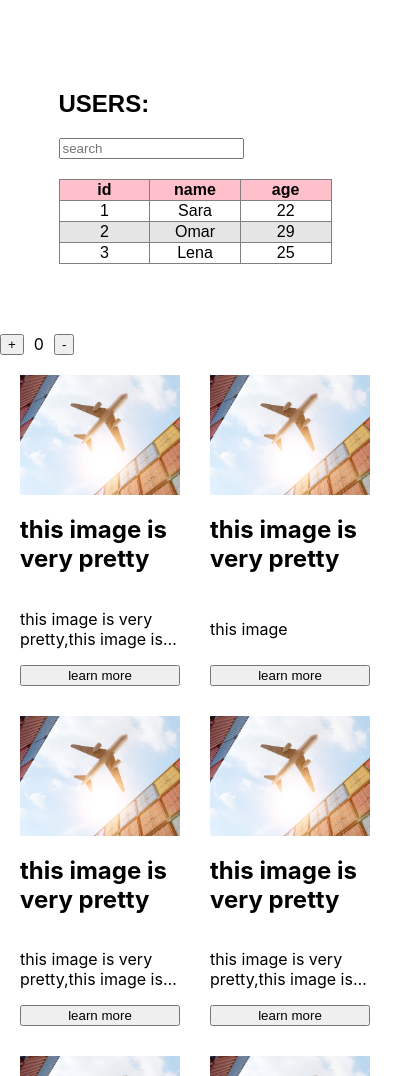
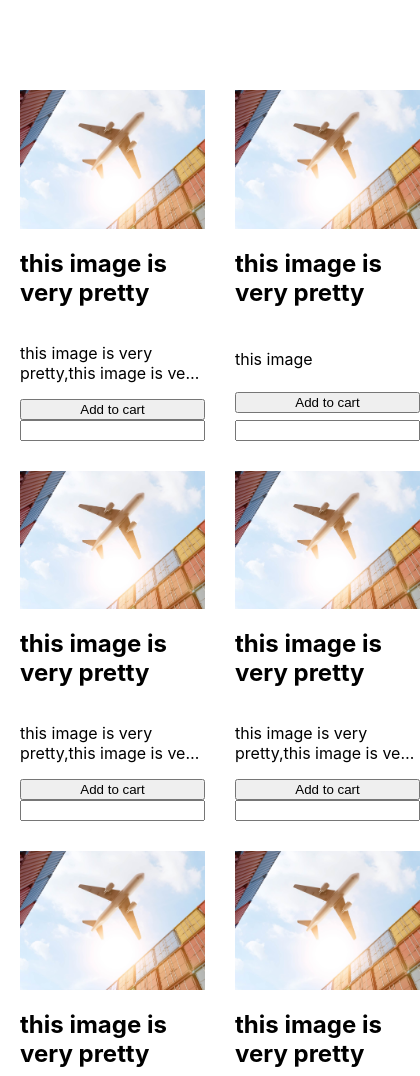
Before and after one commit to ileenshaar/harri-task-training, a React (Create React App) app: page / in a window 390 px wide. Shown: the part 430-1506 px from the top of the page, 420 px wide, since content can reach past the window. Built offline with nearby package versions, Linux system fonts and the light colour scheme; no server answers.

Commit message:
task8 shopping card almost finished

```diff
--- a/package.json
+++ b/package.json
@@ -9,6 +9,7 @@
     "@testing-library/user-event": "^13.5.0",
     "react": "^19.2.0",
     "react-dom": "^19.2.0",
+    "react-router-dom": "^7.9.6",
     "react-scripts": "5.0.1",
     "web-vitals": "^2.1.4"
   },
--- a/src/App.js
+++ b/src/App.js
@@ -8,19 +8,23 @@ import Modal from "./components/Modal/Modal";
 import ApiFetch from "./components/ApiFetch/ApiFetch";
 import FetchUsers from "./components/FetchUsers/FetchUsers";
 import FormValidation from "./components/FormValidation/FormValidation";
+import ShoppingCard from "./components/ShoppingCard/ShoppingCard";
+import { BrowserRouter as Router, Routes, Route } from "react-router-dom";
+import Card from "./components/FormValidation/Card";
+import { CartProvider } from "./components/context";
 
 function App() {
   return (
-    <div className="App">
-      <ToDoList />
-      <TableList />
-      <Counter />
-      <CardsGrid />
-      <HorizontalScroll />
-      <Modal />
-      <FetchUsers />
-      <FormValidation />
-    </div>
+    <CartProvider>
+      <Router>
+        {/* ToDoList ALWAYS visible */}
+        <ToDoList />
+        <Routes>
+          <Route path="/" element={<ShoppingCard />} />
+          <Route path="/cart" element={<Card />} />
+        </Routes>
+      </Router>
+    </CartProvider>
   );
 }
 
--- a/src/components/CardsGrid/CardsInfo.js
+++ b/src/components/CardsGrid/CardsInfo.js
@@ -2,77 +2,90 @@ import air from "../../images/airFreight2.jpg";
 
 const CardsInfo = [
   {
+    id: 1,
     image: air,
     title: "this image is very pretty",
     description:
       "this image is very pretty,this image is very pretty,this image is very pretty,this image is very pretty,this image is very pretty,this image is very pretty,this image is very pretty,this image is very prettythis image is very pretty,this image is very pretty,this image is very pretty,this image is very pretty",
   },
   {
+    id: 2,
     image: air,
     title: "this image is very pretty",
     description: "this image ",
   },
   {
+    id: 3,
     image: air,
     title: "this image is very pretty",
     description:
       "this image is very pretty,this image is very pretty,this image is very pretty,this image is very pretty",
   },
   {
+    id: 4,
     image: air,
     title: "this image is very pretty",
     description:
       "this image is very pretty,this image is very pretty,this image is very pretty,this image is very pretty",
   },
   {
+    id: 5,
     image: air,
     title: "this image is very pretty",
     description:
       "this image is very pretty,this image is very pretty,this image is very pretty,this image is very pretty",
   },
   {
+    id: 6,
     image: air,
     title: "this image is very pretty",
     description:
       "this image is very pretty,this image is very pretty,this image is very pretty,this image is very pretty",
   },
   {
+    id: 7,
     image: air,
     title: "this image is very pretty",
     description:
       "this image is very pretty,this image is very pretty,this image is very pretty,this image is very pretty",
   },
   {
+    id: 8,
     image: air,
     title: "this image is very pretty",
     description:
       "this image is very pretty,this image is very pretty,this image is very pretty,this image is very pretty",
   },
   {
+    id: 9,
     image: air,
     title: "this image is very pretty",
     description:
       "this image is very pretty,this image is very pretty,this image is very pretty,this image is very pretty",
   },
   {
+    id: 10,
     image: air,
     title: "this image is very pretty",
     description:
       "this image is very pretty,this image is very pretty,this image is very pretty,this image is very pretty",
   },
   {
+    id: 11,
     image: air,
     title: "this image is very pretty",
     description:
       "this image is very pretty,this image is very pretty,this image is very pretty,this image is very pretty",
   },
   {
+    id: 12,
     image: air,
     title: "this image is very pretty",
     description:
       "this image is very pretty,this image is very pretty,this image is very pretty,this image is very pretty",
   },
   {
+    id: 13,
     image: air,
     title: "this image is very pretty",
     description:
--- /dev/null
+++ b/src/components/FormValidation/Card.jsx
@@ -0,0 +1,52 @@
+import { useContext, useEffect, useState } from "react";
+import { cartContext } from "../context";
+import CardsInfo from "../CardsGrid/CardsInfo";
+
+function Card() {
+  const { cartItems, setCartItems } = useContext(cartContext);
+
+  let [cart, setCart] = useState([]);
+  useEffect(() => {
+    const fullCart = CardsInfo.filter((info) =>
+      cartItems.some((item) => item.id === info.id)
+    ).map((info) => {
+      const cartItem = cartItems.find((item) => item.id === info.id);
+      return { ...info, quantity: cartItem.quantity };
+    });
+
+    setCart(fullCart);
+  }, [cartItems]);
+
+  function updateQuantity(id, newQty) {
+    setCartItems((prev) =>
+      prev.map((item) =>
+        item.id === id ? { ...item, quantity: Number(newQty) } : item
+      )
+    );
+  }
+
+  console.log(cartItems);
+  return (
+    <div className="cardsGrid">
+      {cart.map((card) => (
+        <div className="card" key={card.id}>
+          <img src={card.image} alt="card" />
+          <div className="info">
+            <h2>{card.title}</h2>
+            <p>{card.description}</p>
+
+            <button>Add to cart</button>
+
+            <input
+              type="number"
+              value={card.quantity}
+              onChange={(e) => updateQuantity(card.id, e.target.value)}
+            />
+          </div>
+        </div>
+      ))}
+    </div>
+  );
+}
+
+export default Card;
--- /dev/null
+++ b/src/components/ShoppingCard/ShoppingCard.css
@@ -0,0 +1,47 @@
+.cardsGrid {
+  padding: 20px;
+  display: grid;
+  grid-template-columns: repeat(4, 1fr);
+  grid-gap: 30px;
+}
+
+.cardsGrid img {
+  width: 100%;
+  aspect-ratio: 4 / 3; /* aspect-ratio هي خاصية CSS حديثة وقوية جداً. بدلاً من الاعتماد على ارتفاع الأب، فإنها تعتمد على عرض العنصر نفسه، وهو دائماً محدد بفضل الـ width: 100% الخاص بكِ.
+عندما تحددين aspect-ratio: 4 / 3; (أي 4 وحدات عرض مقابل 3 وحدات ارتفاع)*/
+  object-fit: cover;
+}
+
+.info {
+  display: flex;
+  flex-direction: column;
+  justify-content: space-between;
+  flex: 1;
+}
+
+.cardsGrid p {
+  overflow: hidden;
+  display: -webkit-box;
+  -webkit-line-clamp: 2;
+  -webkit-box-orient: vertical;
+}
+.card {
+  display: flex;
+  flex-direction: column;
+}
+
+.card button {
+  max-width: 200px;
+}
+
+@media screen and (max-width: 768px) {
+  .cardsGrid {
+    grid-template-columns: repeat(2, 1fr);
+  }
+}
+
+@media screen and (max-width: 320px) {
+  .cardsGrid {
+    grid-template-columns: repeat(1, 1fr);
+  }
+}
--- /dev/null
+++ b/src/components/ShoppingCard/ShoppingCard.jsx
@@ -0,0 +1,58 @@
+import { useContext, useState } from "react";
+import CardsInfo from "../CardsGrid/CardsInfo";
+import "./ShoppingCard.css";
+import { Link } from "react-router-dom";
+import { cartContext } from "../context";
+
+function ShoppingCard() {
+  const [quantities, setQuantities] = useState({});
+  const { cartItems, setCartItems } = useContext(cartContext);
+  console.log(cartItems);
+  function addToCard(id) {
+    const quantity = Number(quantities[id]) || 1;
+
+    setCartItems((prev) =>
+      prev.some((item) => item.id === id)
+        ? prev.map((item) =>
+            item.id === id
+              ? { ...item, quantity: item.quantity + quantity }
+              : item
+          )
+        : [...prev, { id, quantity }]
+    );
+
+    quantities[id] = "";
+  }
+
+  function handleQuantityChange(id, val) {
+    setQuantities((prev) => ({
+      ...prev,
+      [id]: val, // or Number(val) if you want numeric type
+    }));
+  }
+
+  return (
+    <div className="cardsGrid">
+      {CardsInfo.map((card) => (
+        <div className="card" key={card.id}>
+          <img src={card.image} alt="card" />
+          <div className="info">
+            <h2>{card.title}</h2>
+            <p>{card.description}</p>
+
+            <button onClick={() => addToCard(card.id)}>Add to cart</button>
+
+            <input
+              type="number"
+              value={quantities[card.id] ?? ""}
+              onChange={(e) => handleQuantityChange(card.id, e.target.value)}
+            />
+          </div>
+        </div>
+      ))}
+      <Link to="/cart">cart</Link>
+    </div>
+  );
+}
+
+export default ShoppingCard;
--- /dev/null
+++ b/src/components/context.jsx
@@ -0,0 +1,12 @@
+import { createContext, useState } from "react";
+
+export const cartContext = createContext();
+
+export function CartProvider({ children }) {
+  let [cartItems, setCartItems] = useState([]);
+  return (
+    <cartContext.Provider value={{ cartItems, setCartItems }}>
+      {children}
+    </cartContext.Provider>
+  );
+}
```
Also changed, not shown: 1 other file (tests, documents, lock files or other folders).
